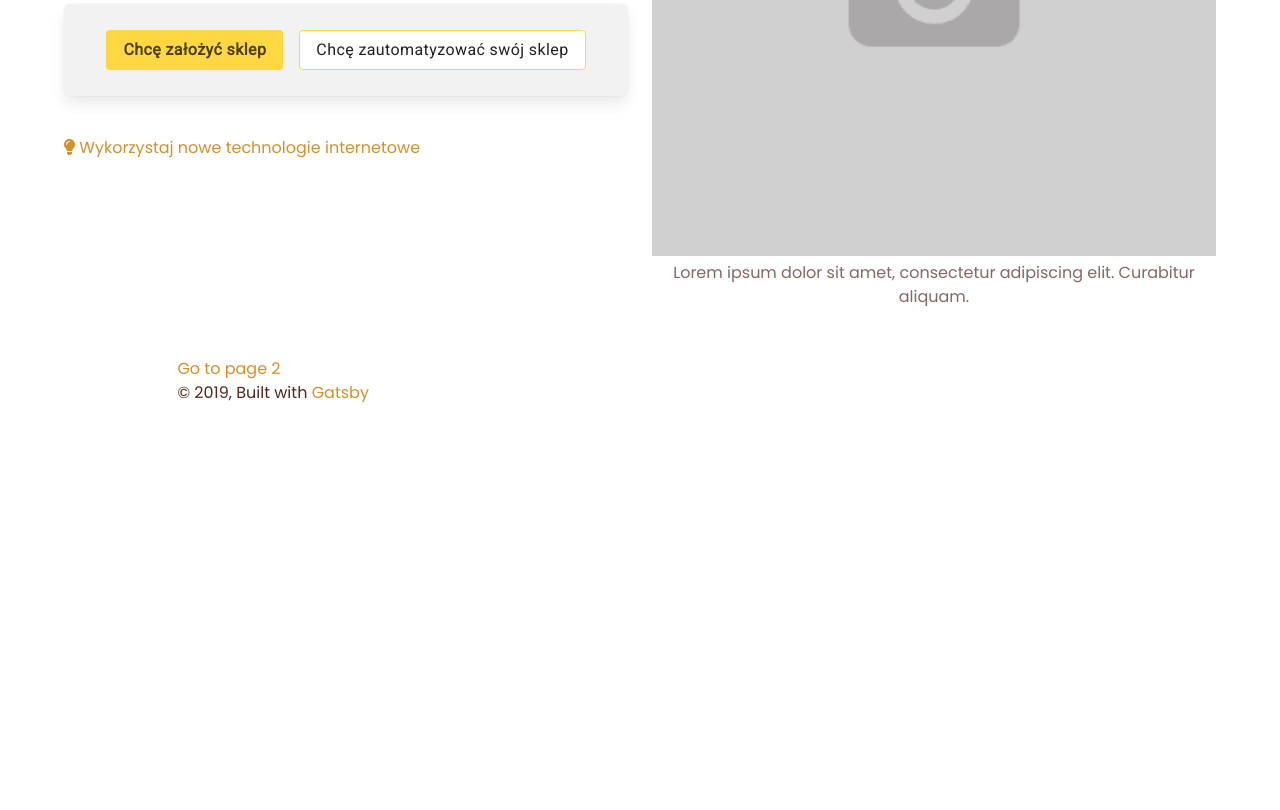
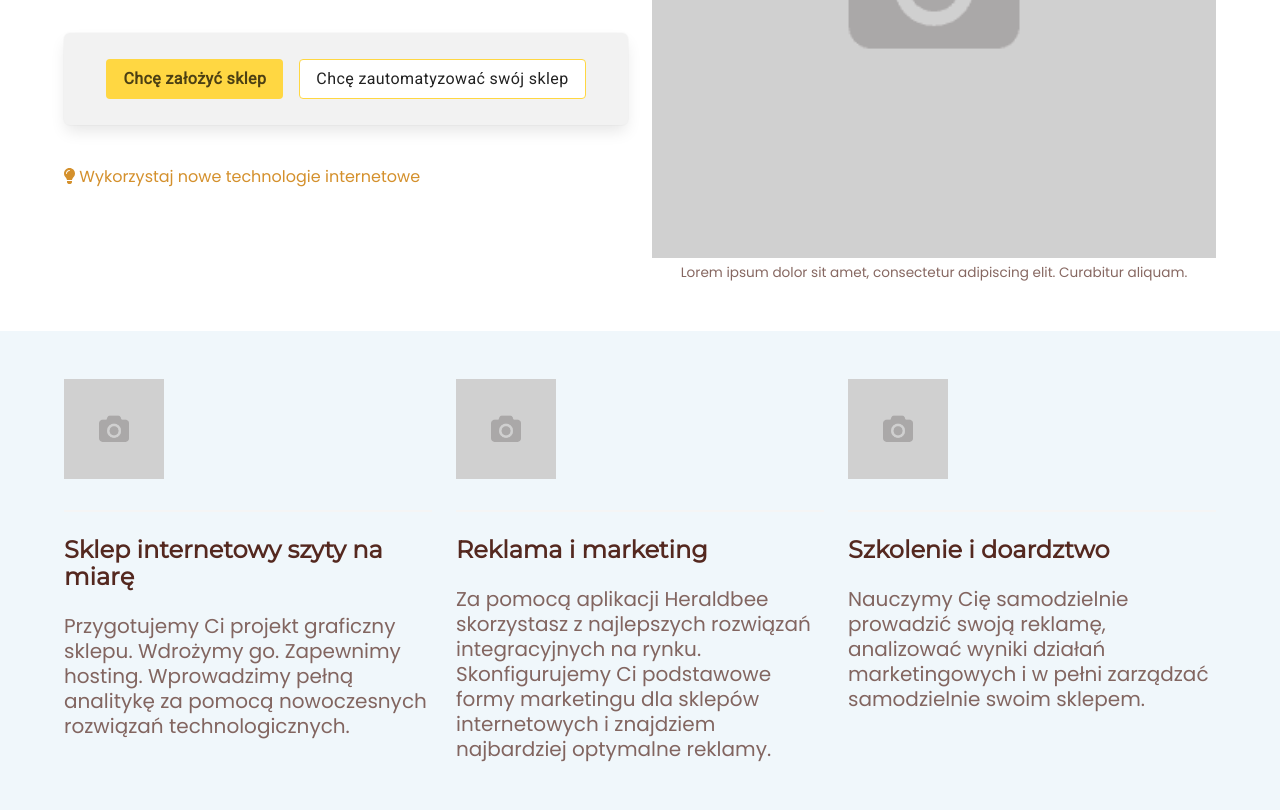
Before and after one commit to heraldbee/heraldbee.github.io, a Gatsby site: page / in a window 1280 px wide. Shown: the part 588-1398 px from the top of the page. Before the commit the page ends 1016 px from the top, so only its background shows below. Built offline with nearby package versions, Linux system fonts and the light colour scheme; Gatsby itself is replaced by a stand-in of ours.

Commit message:
feat: 🎸 restructure layout, implement FeaturedSection

```diff
--- /dev/null
+++ b/src/components/Home/Body/FeaturedSection/Columns/LeftColumn.js
@@ -0,0 +1,30 @@
+// React
+import React from 'react';
+import { useStaticQuery, graphql } from 'gatsby';
+
+// Custom Components
+import SharedColumn from './SharedColumn';
+
+const LeftColumn = () => {
+    const data = useStaticQuery(graphql`
+        query {
+            placeholder: file(relativePath: { eq: "image-placeholder-350x350.png" }) {
+                childImageSharp {
+                    fixed(width: 100, height: 100) {
+                        ...GatsbyImageSharpFixed
+                    }
+                }
+            }
+        }
+    `);
+
+    return (
+        <SharedColumn
+            img={data.placeholder.childImageSharp.fixed}
+            title="Sklep internetowy szyty na miarę"
+            description="Przygotujemy Ci projekt graficzny sklepu. Wdrożymy go. Zapewnimy hosting. Wprowadzimy pełną analitykę za pomocą nowoczesnych rozwiązań technologicznych."
+        />
+    );
+};
+
+export default LeftColumn;
--- /dev/null
+++ b/src/components/Home/Body/FeaturedSection/Columns/MiddleColumn.js
@@ -0,0 +1,30 @@
+// React
+import React from 'react';
+import { useStaticQuery, graphql } from 'gatsby';
+
+// Custom Components
+import SharedColumn from './SharedColumn';
+
+const MiddleColumn = () => {
+    const data = useStaticQuery(graphql`
+        query {
+            placeholder: file(relativePath: { eq: "image-placeholder-350x350.png" }) {
+                childImageSharp {
+                    fixed(width: 100, height: 100) {
+                        ...GatsbyImageSharpFixed
+                    }
+                }
+            }
+        }
+    `);
+
+    return (
+        <SharedColumn
+            img={data.placeholder.childImageSharp.fixed}
+            title="Reklama i marketing "
+            description="Za pomocą aplikacji Heraldbee skorzystasz z najlepszych rozwiązań integracyjnych na rynku. Skonfigurujemy Ci podstawowe formy marketingu dla sklepów internetowych i znajdziem najbardziej optymalne reklamy."
+        />
+    );
+};
+
+export default MiddleColumn;
--- /dev/null
+++ b/src/components/Home/Body/FeaturedSection/Columns/RightColumn.js
@@ -0,0 +1,30 @@
+// React
+import React from 'react';
+import { useStaticQuery, graphql } from 'gatsby';
+
+// Custom Components
+import SharedColumn from './SharedColumn';
+
+const RightColumn = () => {
+    const data = useStaticQuery(graphql`
+        query {
+            placeholder: file(relativePath: { eq: "image-placeholder-350x350.png" }) {
+                childImageSharp {
+                    fixed(width: 100, height: 100) {
+                        ...GatsbyImageSharpFixed
+                    }
+                }
+            }
+        }
+    `);
+
+    return (
+        <SharedColumn
+            img={data.placeholder.childImageSharp.fixed}
+            title="Szkolenie i doardztwo"
+            description="Nauczymy Cię samodzielnie prowadzić swoją reklamę, analizować wyniki działań marketingowych i w pełni zarządzać samodzielnie swoim sklepem."
+        />
+    );
+};
+
+export default RightColumn;
--- /dev/null
+++ b/src/components/Home/Body/FeaturedSection/Columns/SharedColumn/index.js
@@ -0,0 +1,23 @@
+// Core
+import React from 'react';
+import PropTypes from 'prop-types';
+import Img from 'gatsby-image';
+
+// Stylesheet
+import styles from './index.module.scss';
+
+const SharedColumn = ({ img, title, description }) =>
+    <article className={`column is-4`}>
+        <Img fixed={img}/>
+        <hr className="spacer is-1"/>
+        <h3 className="title is-family-secondary is-size-4 is-spaced">{title}</h3>
+        <p className={`${styles.text} subtitle is-size-6 is-size-5-desktop`}>{description}</p>
+    </article>
+
+SharedColumn.propTypes = {
+    img: PropTypes.object,
+    title: PropTypes.string,
+    description: PropTypes.string,
+};
+
+export default SharedColumn;
--- /dev/null
+++ b/src/components/Home/Body/FeaturedSection/Columns/SharedColumn/index.module.scss
@@ -0,0 +1,5 @@
+@import '../../../../../../styles';
+
+.text {
+    @include opaqueTextLight;
+}
--- /dev/null
+++ b/src/components/Home/Body/FeaturedSection/index.js
@@ -0,0 +1,23 @@
+// Core
+import React from 'react';
+
+// Custom Components
+import LeftColumn from './Columns/LeftColumn';
+import MiddleColumn from './Columns/MiddleColumn';
+import RightColumn from './Columns/RightColumn';
+
+// Stylesheet
+import styles from './index.module.scss';
+
+const FeaturedSection = () =>
+    <section className={`${styles.container} section`}>
+        <div className="container">
+            <div className="columns">
+                <LeftColumn />
+                <MiddleColumn />
+                <RightColumn />
+            </div>
+        </div>
+    </section>
+
+export default FeaturedSection;
--- /dev/null
+++ b/src/components/Home/Body/FeaturedSection/index.module.scss
@@ -0,0 +1,6 @@
+@import '../../../../styles';
+
+.container {
+    background-color: $backgroundBlue;
+    @include sectionContainer;
+}
--- a/src/components/Home/Header/HeroSection/CallToAction/index.js
+++ b/src/components/Home/Body/HeroSection/CallToAction/index.js
@@ -15,8 +15,8 @@ import styles from './index.module.scss';
 const CallToAction = () =>
     <div className="column is-6 is-5-fullhd is-offset-1-fullhd">
         <div className="section-header">
-            <h1 className="title is-spaced is-family-secondary">Proste i całkowicie zautomatyzowane sklepy internetowe</h1>
-            <h2 className={`${styles.contentSubtitle} subtitle is-3`}>Przenieś swoją sprzedaż do internetu używając automatycznych rozwiązań dla e-commerce.</h2>
+            <h1 className="title is-size-2-desktop is-spaced is-family-secondary">Proste i całkowicie zautomatyzowane sklepy internetowe</h1>
+            <h2 className={`${styles.contentSubtitle} subtitle is-size-4 is-size-3-desktop`}>Przenieś swoją sprzedaż do internetu używając automatycznych rozwiązań dla e-commerce.</h2>
             <div className={`${styles.contentControls} box`}>
                 <MaterialButton>
                     <span className="button is-primary">
--- a/src/components/Home/Header/HeroSection/HeroImage/index.module.scss
+++ b/src/components/Home/Body/HeroSection/HeroImage/index.module.scss
@@ -4,6 +4,8 @@
     &Text {
         margin-top: 5px;
         text-align: center;
+
+        @include descriptionText;
         @include opaqueTextLight;
     }
 }
--- a/src/components/Home/Header/index.js
+++ b/src/components/Home/Header/index.js
@@ -4,7 +4,6 @@ import React from "react"
 // Custom Components
 import Message from './Message';
 import Navbar from './Navbar';
-import HeroSection from './HeroSection';
 
 // Stylesheet
 import styles from './index.module.scss';
@@ -13,7 +12,6 @@ const Header = () =>
   <header className={styles.container}>
     <Message />
     <Navbar />
-    <HeroSection />
   </header>
 
 export default Header;
--- a/src/components/Home/Header/index.module.scss
+++ b/src/components/Home/Header/index.module.scss
@@ -5,4 +5,8 @@
     flex-direction: column;
     justify-content: center;
     align-items: center;
+
+    @include respond-to(large) {
+        border-bottom: 2px solid $lightGray2;
+    }
 }
--- a/src/components/layout.js
+++ b/src/components/layout.js
@@ -5,12 +5,17 @@
  * See: https://www.gatsbyjs.org/docs/use-static-query/
  */
 
-import React from "react"
-import PropTypes from "prop-types"
-import { useStaticQuery, graphql } from "gatsby"
+// Core
+import React from "react";
+import PropTypes from "prop-types";
+import { useStaticQuery, graphql } from "gatsby";
 
-import Header from "./Home/Header"
-import "./layout.css"
+// Custom Components
+import Header from "./Home/Header";
+
+// Stylesheet
+import "./layout.css";
+import styles from './layout.module.scss';
 
 const Layout = ({ children }) => {
   const data = useStaticQuery(graphql`
@@ -26,24 +31,12 @@ const Layout = ({ children }) => {
   return (
     <>
       <Header siteTitle={data.site.siteMetadata.title} />
-      <div
-        style={{
-          margin: `0 auto`,
-          maxWidth: 960,
-          padding: `0px 1.0875rem 1.45rem`,
-          paddingTop: 0,
-        }}
-      >
-        <main>{children}</main>
-        <footer>
-          © {new Date().getFullYear()}, Built with
-          {` `}
-          <a href="https://www.gatsbyjs.org">Gatsby</a>
-        </footer>
-      </div>
+      <section>
+        <main className={styles.wrapper}>{children}</main>
+      </section>
     </>
-  )
-}
+  );
+};
 
 Layout.propTypes = {
   children: PropTypes.node.isRequired,
--- a/src/pages/index.js
+++ b/src/pages/index.js
@@ -1,10 +1,11 @@
 // Core
 import React from "react";
-import { Link } from "gatsby";
 
 // Custom Components
 import Layout from "../components/layout";
 import SEO from "../components/seo";
+import HeroSection from '../components/Home/Body/HeroSection';
+import FeaturedSection from '../components/Home/Body/FeaturedSection';
 
 // Stylesheet
 import './index.scss';
@@ -12,8 +13,8 @@ import './index.scss';
 const IndexPage = () =>
   <Layout>
     <SEO title="Home" />
-
-    <Link to="/page-2/">Go to page 2</Link>
+    <HeroSection />
+    <FeaturedSection />
   </Layout>
 
 export default IndexPage;
--- a/src/styles/colorPalette.scss
+++ b/src/styles/colorPalette.scss
@@ -3,8 +3,10 @@ $secondaryYellow: #FAE183;
 $tertiaryYellow: #ffc845;
 
 $primaryBlue: #2B86C0;
+$backgroundBlue: rgba(43, 135, 192, 0.07);
 
 $primaryRed: #C14400;
+$backgroundRed: rgba(193, 68, 0, 0.07);
 
 $primaryOrange: #D4902C;
 $secondaryOrange: #EDBF15;
--- a/src/styles/mixins.scss
+++ b/src/styles/mixins.scss
@@ -3,11 +3,15 @@
 // Layout
 @mixin sectionContainer {
     @include respond-to(small) {
-        padding: 20px;
+        padding: 2em;
     }
 
     @include respond-to(large) {
-        padding: 40px 60px;
+        padding: 4em 6em;
+    }
+
+    @include respond-to(xLargeBulma) {
+        padding: 6em 10em;
     }
 }
 
@@ -32,6 +36,14 @@
     font-weight: 400;
 }
 
+@mixin descriptionText {
+    font-size: .75rem;
+
+    @include respond-to(medium) {
+        font-size: .85rem;
+    }
+}
+
 // Inputs
 @mixin outlinedButton {
     background-color: white !important;
```
Also changed, not shown: src/components/Home/Body/HeroSection/CallToAction/index.module.scss (renamed from src/components/Home/Header/HeroSection/CallToAction/index.module.scss), src/components/Home/Body/HeroSection/HeroImage/index.js (renamed from src/components/Home/Header/HeroSection/HeroImage/index.js), src/components/Home/Body/HeroSection/index.js (renamed from src/components/Home/Header/HeroSection/index.js), src/components/Home/Body/HeroSection/index.module.scss (renamed from src/components/Home/Header/HeroSection/index.module.scss), src/components/layout.module.scss (added).
